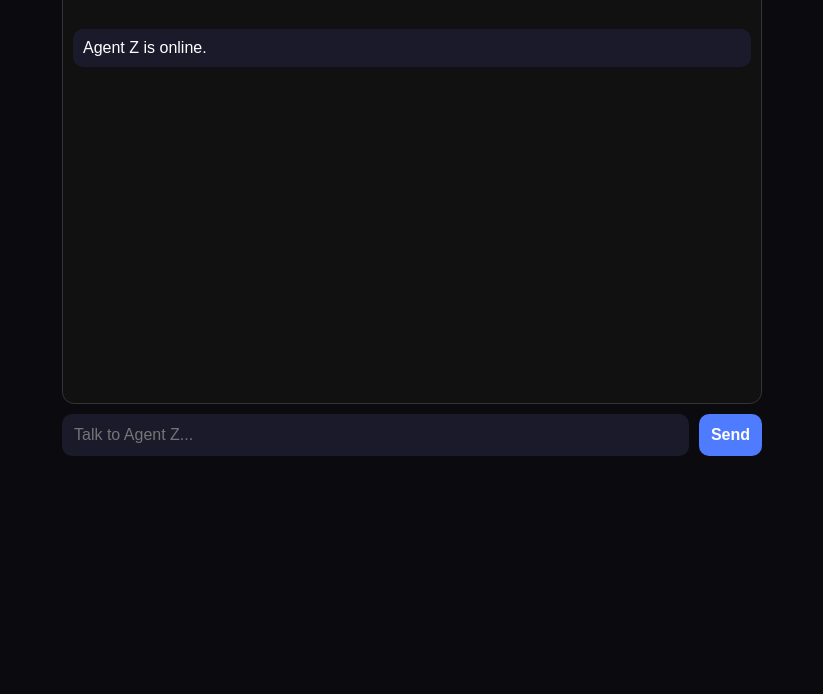
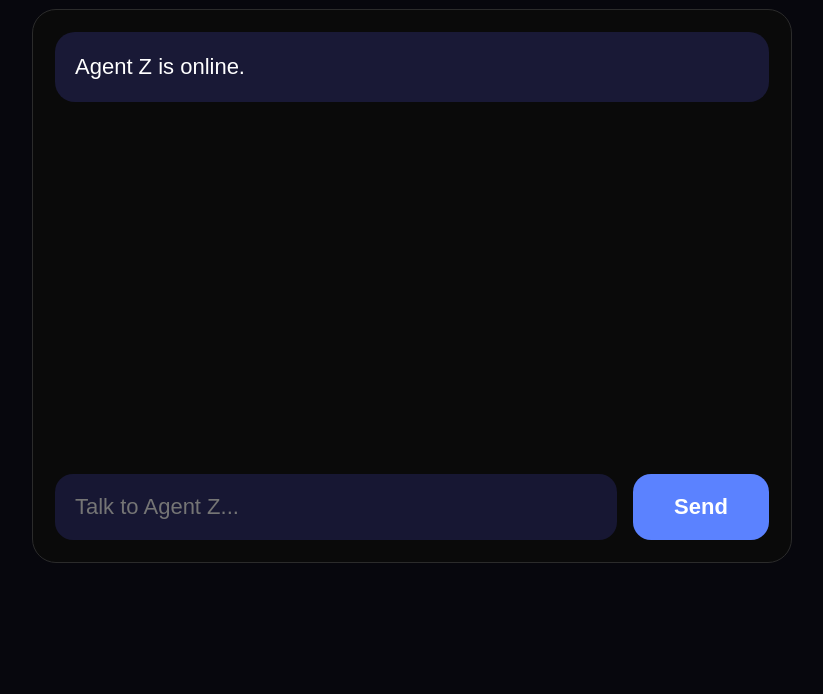
Before and after one commit to johnblick187-a11y/Fuckyou, a website: page public/index.html in a window 1280 px wide. Shown: the part 106-800 px from the top of the page, without its empty margins (228-1051 px from the left). Drawn offline with Linux system fonts and the light colour scheme.

Commit message:
Update index.html

```diff
--- a/public/index.html
+++ b/public/index.html
@@ -4,95 +4,118 @@
   <meta charset="UTF-8" />
   <meta name="viewport" content="width=device-width, initial-scale=1.0" />
   <title>Agent Z</title>
-
   <style>
     body {
       margin: 0;
       font-family: Arial, sans-serif;
-      background: #0b0b0f;
+      background: #07070d;
       color: #fff;
     }
 
     .wrap {
-      max-width: 700px;
-      margin: auto;
-      padding: 20px;
+      max-width: 760px;
+      margin: 0 auto;
+      padding: 24px 20px 40px;
     }
 
     h1 {
-      margin-bottom: 10px;
+      font-size: 48px;
+      margin: 12px 0 24px;
+    }
+
+    .panel {
+      background: #0a0a0a;
+      border: 1px solid #2b2b2b;
+      border-radius: 24px;
+      padding: 22px;
+      min-height: 500px;
     }
 
     .chat {
-      background: #111;
-      border: 1px solid #333;
-      border-radius: 12px;
-      padding: 10px;
-      height: 400px;
+      min-height: 420px;
+      max-height: 60vh;
       overflow-y: auto;
-      margin-bottom: 10px;
+      display: flex;
+      flex-direction: column;
+      gap: 16px;
       white-space: pre-wrap;
     }
 
     .msg {
-      margin-bottom: 10px;
-      padding: 10px;
-      border-radius: 10px;
+      padding: 20px;
+      border-radius: 20px;
+      font-size: 22px;
+      line-height: 1.35;
     }
 
     .user {
-      background: #1f2a44;
+      background: #223258;
     }
 
     .agent {
-      background: #1a1a2b;
+      background: #191936;
     }
 
     form {
       display: flex;
-      gap: 10px;
+      gap: 16px;
+      margin-top: 22px;
     }
 
     input {
       flex: 1;
-      padding: 12px;
-      border-radius: 10px;
+      padding: 20px;
       border: none;
-      background: #1a1a2b;
-      color: white;
-      font-size: 16px;
+      border-radius: 18px;
+      background: #171733;
+      color: #fff;
+      font-size: 22px;
+      outline: none;
     }
 
     button {
-      padding: 12px;
+      min-width: 136px;
+      padding: 20px 24px;
       border: none;
-      border-radius: 10px;
-      background: #4f7cff;
+      border-radius: 18px;
+      background: #5b82ff;
       color: white;
-      font-weight: bold;
-      font-size: 16px;
+      font-size: 22px;
+      font-weight: 700;
+    }
+
+    button:disabled,
+    input:disabled {
+      opacity: 0.7;
     }
   </style>
 </head>
-
 <body>
   <div class="wrap">
     <h1>Agent Z</h1>
 
-    <div id="chat" class="chat">
-      <div class="msg agent">Agent Z is online.</div>
+    <div class="panel">
+      <div id="chat" class="chat">
+        <div class="msg agent">Agent Z is online.</div>
+      </div>
+
+      <form id="form">
+        <input
+          id="input"
+          type="text"
+          placeholder="Talk to Agent Z..."
+          autocomplete="off"
+        />
+        <button id="sendBtn" type="submit">Send</button>
+      </form>
     </div>
-
-    <form id="form">
-      <input id="input" placeholder="Talk to Agent Z..." autocomplete="off" />
-      <button type="submit">Send</button>
-    </form>
   </div>
 
   <script>
     const chat = document.getElementById("chat");
     const form = document.getElementById("form");
     const input = document.getElementById("input");
+    const sendBtn = document.getElementById("sendBtn");
 
     function add(role, text) {
       const div = document.createElement("div");
@@ -110,6 +133,8 @@
 
       add("user", msg);
       input.value = "";
+      input.disabled = true;
+      sendBtn.disabled = true;
 
       try {
         const res = await fetch("/ask", {
@@ -122,15 +147,23 @@
 
         const data = await res.json();
 
+        if (!res.ok) {
+          throw new Error(data.output || "Request failed");
+        }
+
         let output = data.output;
 
-        if (typeof output === "object" && output.reply) {
+        if (output && typeof output === "object" && output.reply) {
           output = output.reply;
         }
 
         add("agent", output || "No response");
       } catch (err) {
-        add("agent", "Error connecting to Agent Z");
+        add("agent", `Error: ${err.message}`);
+      } finally {
+        input.disabled = false;
+        sendBtn.disabled = false;
+        input.focus();
       }
     });
   </script>
```
